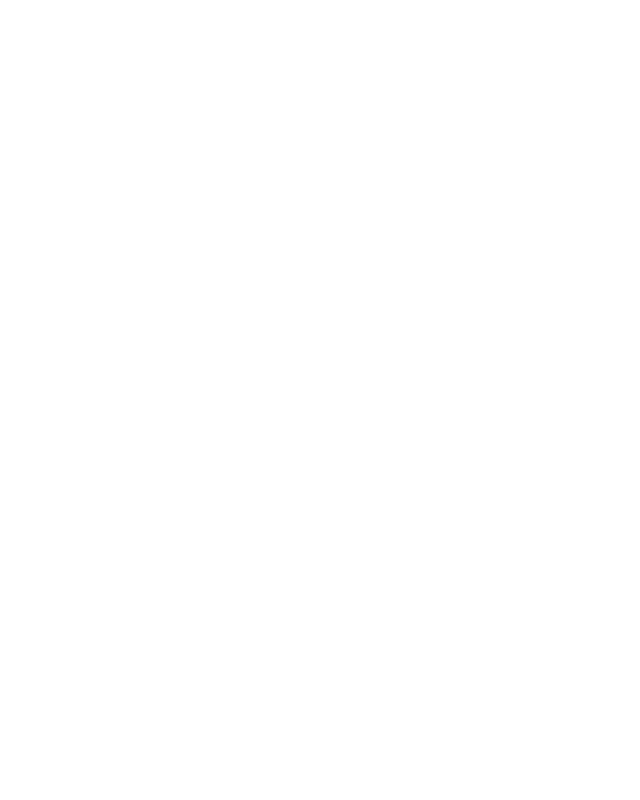
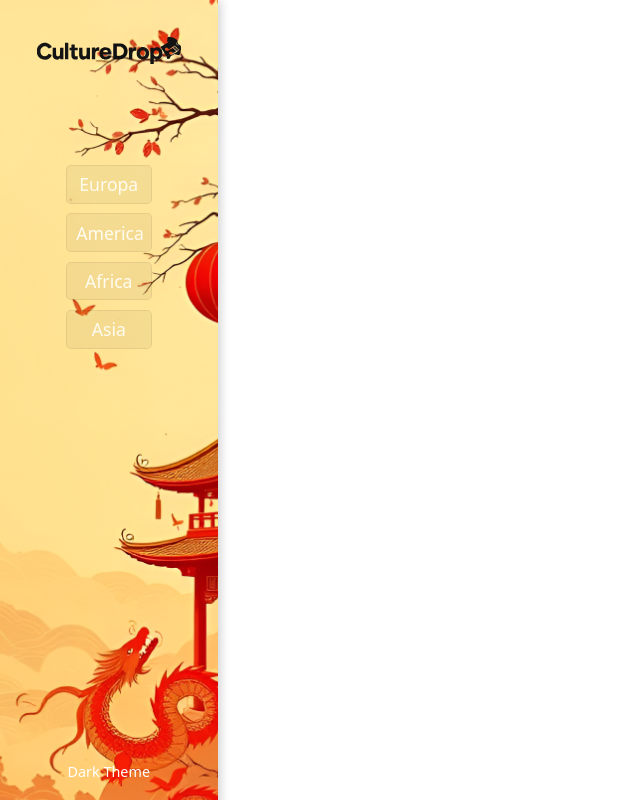
Before and after one commit to FelixMarian/Itec-2025, a React (Vite) app in the folder frontend-itec/: page /asia/china in a window 1280 px wide. Before the commit this address had no page. Shown: the whole page, without its empty margins (0-640 px from the left). Built offline with nearby package versions, Linux system fonts and the light colour scheme.

Commit message:
Fixed some bugs in navbar and made all the routes and pages

```diff
--- a/frontend-itec/src/App.tsx
+++ b/frontend-itec/src/App.tsx
@@ -1,18 +1,65 @@
-import './App.css'
+import './App.css';
 import { BrowserRouter as Router, Routes, Route } from 'react-router-dom';
 import Home from "./pages/Home";
 
+// Europa
+import Spania from "./pages/europaPages/Spania";
+import Romania from "./pages/europaPages/Romania";
+import Germania from "./pages/europaPages/Germania";
+import UK from "./pages/europaPages/UK";
+
+// America
+import USA from "./pages/americaPages/USA";
+import Mexic from "./pages/americaPages/Mexic";
+import Jamaica from "./pages/americaPages/Jamaica";
+import Brazilia from "./pages/americaPages/Brazilia";
+import Argentina from "./pages/americaPages/Argentina";
+
+// Africa
+import Ethiopia from "./pages/africaPages/Ethiopia";
+import Nigeria from "./pages/africaPages/Nigeria";
+import AfricaDeSud from "./pages/africaPages/AfricaDeSud";
+import Camerun from "./pages/africaPages/Camerun";
+
+// Asia
+import Koreea from "./pages/asiaPages/Koreea";
+import Japonia from "./pages/asiaPages/Japonia";
+import China from "./pages/asiaPages/China";
+import Rusia from "./pages/asiaPages/Rusia";
+
 function App() {
+    return (
+        <Router>
+            <Routes>
+                <Route path="/" element={<Home />} />
 
-  return (
-    <>
-      <Router>
-        <Routes>
-          <Route path="/" element={<Home />} />
-        </Routes>
-      </Router>
-    </>
-  )
+                {/* Europa */}
+                <Route path="/europa/spania" element={<Spania />} />
+                <Route path="/europa/romania" element={<Romania />} />
+                <Route path="/europa/germania" element={<Germania />} />
+                <Route path="/europa/uk" element={<UK />} />
+
+                {/* America */}
+                <Route path="/america/usa" element={<USA />} />
+                <Route path="/america/mexic" element={<Mexic />} />
+                <Route path="/america/jamaica" element={<Jamaica />} />
+                <Route path="/america/brazilia" element={<Brazilia />} />
+                <Route path="/america/argentina" element={<Argentina />} />
+
+                {/* Africa */}
+                <Route path="/africa/ethiopia" element={<Ethiopia />} />
+                <Route path="/africa/nigeria" element={<Nigeria />} />
+                <Route path="/africa/africadesud" element={<AfricaDeSud />} />
+                <Route path="/africa/camerun" element={<Camerun />} />
+
+                {/* Asia */}
+                <Route path="/asia/koreea" element={<Koreea />} />
+                <Route path="/asia/japonia" element={<Japonia />} />
+                <Route path="/asia/china" element={<China />} />
+                <Route path="/asia/rusia" element={<Rusia />} />
+            </Routes>
+        </Router>
+    );
 }
 
-export default App
+export default App;
--- a/frontend-itec/src/components/NavBar.tsx
+++ b/frontend-itec/src/components/NavBar.tsx
@@ -1,4 +1,5 @@
 import React, { useState } from "react";
+import { useNavigate } from "react-router-dom";
 import "../styles/NavBar.css";
 
 import logoWhite from '../assets/logos/logotext_w.svg';
@@ -8,86 +9,40 @@ interface NavBarProps {
     country: number;
 }
 
-//Imagini
+// Imagini light/dark pe țară
 const countryImages: { [key: number]: { light: string; dark: string } } = {
-    11: {
-        light: "/src/assets/navBarImg/Europa/Spania.png",
-        dark: "/src/assets/navBarImg/Europa/SpaniaDark.png"
-    },
-    12: {
-        light: "/src/assets/navBarImg/Europa/Romania.png",
-        dark: "/src/assets/navBarImg/Europa/RomaniaDark.png"
-    },
-    13: {
-        light: "/src/assets/navBarImg/Europa/Germania.png",
-        dark: "/src/assets/navBarImg/Europa/GermaniaDark.png"
-    },
-    14: {
-        light: "/src/assets/navBarImg/Europa/UK.png",
-        dark: "/src/assets/navBarImg/Europa/UKDark.png"
-    },
-    21: {
-        light: "/src/assets/navBarImg/America/USA.png",
-        dark: "/src/assets/navBarImg/America/USADark.png"
-    },
-    22: {
-        light: "/src/assets/navBarImg/America/Mexic.png",
-        dark: "/src/assets/navBarImg/America/MexicDark.png"
-    },
-    23: {
-        light: "/src/assets/navBarImg/America/Jamaica.png",
-        dark: "/src/assets/navBarImg/America/JamaicaDark.png"
-    },
-    24: {
-        light: "/src/assets/navBarImg/America/Brazilia.png",
-        dark: "/src/assets/navBarImg/America/BraziliaDark.png"
-    },
-    25: {
-        light: "/src/assets/navBarImg/America/Argentina.png",
-        dark: "/src/assets/navBarImg/America/ArgentinaDark.png"
-    },
-    31: {
-        light: "/src/assets/navBarImg/Africa/Ethiopia.png",
-        dark: "/src/assets/navBarImg/Africa/EthiopiaDark.png"
-    },
-    32: {
-        light: "/src/assets/navBarImg/Africa/Nigeria.png",
-        dark: "/src/assets/navBarImg/Africa/NigeriaDark.png"
-    },
-    33: {
-        light: "/src/assets/navBarImg/Africa/AfricaDeSud.png",
-        dark: "/src/assets/navBarImg/Africa/AfricaDeSudDark.png"
-    },
-    34: {
-        light: "/src/assets/navBarImg/Africa/Camerun.png",
-        dark: "/src/assets/navBarImg/Africa/CamerunDark.png"
-    },
-    41: {
-        light: "/src/assets/navBarImg/Asia/Koreea.png",
-        dark: "/src/assets/navBarImg/Asia/KoreeaDark.png"
-    },
-    42: {
-        light: "/src/assets/navBarImg/Asia/Japonia.png",
-        dark: "/src/assets/navBarImg/Asia/JaponiaDark.png"
-    },
-    43: {
-        light: "/src/assets/navBarImg/Asia/China.png",
-        dark: "/src/assets/navBarImg/Asia/ChinaDark.png"
-    },
-    44: {
-        light: "/src/assets/navBarImg/Asia/Russia.png",
-        dark: "/src/assets/navBarImg/Asia/RussiaDark.png"
-    }
+    11: { light: "/src/assets/navBarImg/Europa/Spania.png", dark: "/src/assets/navBarImg/Europa/SpaniaDark.png" },
+    12: { light: "/src/assets/navBarImg/Europa/Romania.png", dark: "/src/assets/navBarImg/Europa/RomaniaDark.png" },
+    13: { light: "/src/assets/navBarImg/Europa/Germania.png", dark: "/src/assets/navBarImg/Europa/GermaniaDark.png" },
+    14: { light: "/src/assets/navBarImg/Europa/UK.png", dark: "/src/assets/navBarImg/Europa/UKDark.png" },
+    21: { light: "/src/assets/navBarImg/America/USA.png", dark: "/src/assets/navBarImg/America/USADark.png" },
+    22: { light: "/src/assets/navBarImg/America/Mexic.png", dark: "/src/assets/navBarImg/America/MexicDark.png" },
+    23: { light: "/src/assets/navBarImg/America/Jamaica.png", dark: "/src/assets/navBarImg/America/JamaicaDark.png" },
+    24: { light: "/src/assets/navBarImg/America/Brazilia.png", dark: "/src/assets/navBarImg/America/BraziliaDark.png" },
+    25: { light: "/src/assets/navBarImg/America/Argentina.png", dark: "/src/assets/navBarImg/America/ArgentinaBlack.png" },
+    31: { light: "/src/assets/navBarImg/Africa/Ethiopia.png", dark: "/src/assets/navBarImg/Africa/EthiopiaDark.png" },
+    32: { light: "/src/assets/navBarImg/Africa/Nigeria.png", dark: "/src/assets/navBarImg/Africa/NigeriaDark.png" },
+    33: { light: "/src/assets/navBarImg/Africa/AfricaDeSud.png", dark: "/src/assets/navBarImg/Africa/AfricaDeSudDark.png" },
+    34: { light: "/src/assets/navBarImg/Africa/Camerun.png", dark: "/src/assets/navBarImg/Africa/CamerunDark.png" },
+    41: { light: "/src/assets/navBarImg/Asia/Korea.png", dark: "/src/assets/navBarImg/Asia/KoreaDark.png" },
+    42: { light: "/src/assets/navBarImg/Asia/Japan.png", dark: "/src/assets/navBarImg/Asia/JapanDark.png" },
+    43: { light: "/src/assets/navBarImg/Asia/China.png", dark: "/src/assets/navBarImg/Asia/ChinaDark.png" },
+    44: { light: "/src/assets/navBarImg/Asia/Russia.png", dark: "/src/assets/navBarImg/Asia/RussiaDark.png" }
 };
+
+
 
 interface DropdownProps {
     title: string;
     items: string[];
     isOpen: boolean;
     onToggle: () => void;
+    onNavigate: (region: string, country: string) => void;
 }
 
-const Dropdown: React.FC<DropdownProps> = ({ title, items, isOpen, onToggle }) => {
+const Dropdown: React.FC<DropdownProps> = ({ title, items, isOpen, onToggle, onNavigate }) => {
+    const region = title.toLowerCase();
+
     return (
         <div className="custom-dropdown">
             <button className="dropdown-toggle transparent-btn" onClick={onToggle}>
@@ -96,7 +51,12 @@ const Dropdown: React.FC<DropdownProps> = ({ title, items, isOpen, onToggle }) =
             {isOpen && (
                 <ul className="dropdown-menu">
                     {items.map((item, index) => (
-                        <li key={index}>{item}</li>
+                        <li
+                            key={index}
+                            onClick={() => onNavigate(region, normalizeString(item))}
+                        >
+                            {item}
+                        </li>
                     ))}
                 </ul>
             )}
@@ -104,7 +64,17 @@ const Dropdown: React.FC<DropdownProps> = ({ title, items, isOpen, onToggle }) =
     );
 };
 
+const normalizeString = (str: string) => {
+    return str
+        .normalize("NFD")
+        .replace(/[\u0300-\u036f]/g, "")
+        .toLowerCase()
+        .replace(/\s+/g, "");
+};
+
 const NavBar: React.FC<NavBarProps> = ({ country }) => {
+    const navigate = useNavigate();
+
     const [openDropdown, setOpenDropdown] = useState<string | null>(null);
     const [isDarkTheme, setIsDarkTheme] = useState(false);
 
@@ -117,6 +87,10 @@ const NavBar: React.FC<NavBarProps> = ({ country }) => {
         document.body.classList.toggle("dark-theme");
     };
 
+    const handleNavigate = (region: string, country: string) => {
+        navigate(`/${region}/${country}`);
+    };
+
     const imageSrc = countryImages[country]
         ? isDarkTheme
             ? countryImages[country].dark
@@ -124,7 +98,17 @@ const NavBar: React.FC<NavBarProps> = ({ country }) => {
         : "/images/default.png";
 
     const logo = isDarkTheme ? logoWhite : logoBlack;
-
+    React.useEffect(() => {
+        const body = document.body;
+        if (country === 13 || country === 42 || country === 44) { //japonia, germania sau rusia
+            body.classList.add("force-black-text");
+        } else if (country === 43) { //china
+            body.classList.add("force-white-text");
+        }
+        else {
+            body.classList.remove("force-black-text");
+        }
+    }, [country]);
     return (
         <div
             className="navbar"
@@ -142,27 +126,31 @@ const NavBar: React.FC<NavBarProps> = ({ country }) => {
                 <div className="dropdowns">
                     <Dropdown
                         title="Europa"
-                        items={["Spania", "România", "Germania", "UK"]}
+                        items={["Spania", "Romania", "Germania", "UK"]}
                         isOpen={openDropdown === "Europa"}
                         onToggle={() => handleToggle("Europa")}
+                        onNavigate={handleNavigate}
                     />
                     <Dropdown
                         title="America"
                         items={["USA", "Mexic", "Jamaica", "Brazilia", "Argentina"]}
                         isOpen={openDropdown === "America"}
                         onToggle={() => handleToggle("America")}
+                        onNavigate={handleNavigate}
                     />
                     <Dropdown
                         title="Africa"
                         items={["Ethiopia", "Nigeria", "Africa de Sud", "Camerun"]}
                         isOpen={openDropdown === "Africa"}
                         onToggle={() => handleToggle("Africa")}
+                        onNavigate={handleNavigate}
                     />
                     <Dropdown
                         title="Asia"
                         items={["Koreea", "Japonia", "China", "Rusia"]}
                         isOpen={openDropdown === "Asia"}
                         onToggle={() => handleToggle("Asia")}
+                        onNavigate={handleNavigate}
                     />
                 </div>
                 <div className="dark-theme-toggle">
--- /dev/null
+++ b/frontend-itec/src/pages/africaPages/AfricaDeSud.tsx
@@ -0,0 +1,11 @@
+import NavBar from "../../components/NavBar.tsx";
+
+const AfricaDeSud = () => {
+    return (
+        <>
+            <NavBar country={33}/>
+        </>
+    );
+}
+
+export default AfricaDeSud;
--- /dev/null
+++ b/frontend-itec/src/pages/africaPages/Camerun.tsx
@@ -0,0 +1,11 @@
+import NavBar from "../../components/NavBar.tsx";
+
+const Camerun = () => {
+    return (
+        <>
+            <NavBar country={34}/>
+        </>
+    );
+}
+
+export default Camerun;
--- /dev/null
+++ b/frontend-itec/src/pages/africaPages/Ethiopia.tsx
@@ -0,0 +1,11 @@
+import NavBar from "../../components/NavBar.tsx";
+
+const Ethiopia = () => {
+    return (
+        <>
+            <NavBar country={31}/>
+        </>
+    );
+}
+
+export default Ethiopia;
--- /dev/null
+++ b/frontend-itec/src/pages/africaPages/Nigeria.tsx
@@ -0,0 +1,11 @@
+import NavBar from "../../components/NavBar.tsx";
+
+const Nigeria = () => {
+    return (
+        <>
+            <NavBar country={32}/>
+        </>
+    );
+}
+
+export default Nigeria;
--- /dev/null
+++ b/frontend-itec/src/pages/asiaPages/China.tsx
@@ -0,0 +1,11 @@
+import NavBar from "../../components/NavBar.tsx";
+
+const China = () => {
+    return (
+        <>
+            <NavBar country={43}/>
+        </>
+    );
+}
+
+export default China;
--- /dev/null
+++ b/frontend-itec/src/pages/asiaPages/Japonia.tsx
@@ -0,0 +1,11 @@
+import NavBar from "../../components/NavBar.tsx";
+
+const Japonia = () => {
+    return (
+        <>
+            <NavBar country={42}/>
+        </>
+    );
+}
+
+export default Japonia;
--- /dev/null
+++ b/frontend-itec/src/pages/asiaPages/Koreea.tsx
@@ -0,0 +1,11 @@
+import NavBar from "../../components/NavBar.tsx";
+
+const Koreea = () => {
+    return (
+        <>
+            <NavBar country={41}/>
+        </>
+    );
+}
+
+export default Koreea;
--- /dev/null
+++ b/frontend-itec/src/pages/asiaPages/Rusia.tsx
@@ -0,0 +1,11 @@
+import NavBar from "../../components/NavBar.tsx";
+
+const Rusia = () => {
+    return (
+        <>
+            <NavBar country={44}/>
+        </>
+    );
+}
+
+export default Rusia;
--- a/frontend-itec/src/styles/NavBar.css
+++ b/frontend-itec/src/styles/NavBar.css
@@ -16,7 +16,7 @@
     box-shadow: 2px 0 10px rgba(0, 0, 0, 0.2);
 }
 
-/* Structura internă a conținutului navbarului */
+/* Structura interna a conținutului navbarului */
 .navbar-content {
     display: flex;
     flex-direction: column;
@@ -65,6 +65,11 @@
     border: 1px solid transparent;
 }
 
+.dropdown-toggle:hover{
+    width: 47%;
+
+}
+
 /* Meniul dropdown */
 .dropdown-menu {
     width: 6vw;
@@ -99,7 +104,7 @@
     margin-bottom: 1.5rem;
 }
 
-/* Butonul de switch temă */
+/* Butonul de switch tema */
 .dark-btn {
     padding: 0.4rem 0.8rem;
     font-size: 0.9rem;
@@ -140,3 +145,17 @@ body:not(.dark-theme) .dropdown-menu li:hover {
     background-color: rgba(0, 0, 0, 0.04);
     opacity: 1;
 }
+
+/*text negru pt germania si japonia*/
+body.force-black-text .dropdown-toggle,
+body.force-black-text .dropdown-menu,
+body.force-black-text .dropdown-menu li {
+    color: black !important;
+}
+
+/*text alb pt china*/
+body.force-white-text .dropdown-toggle,
+body.force-white-text .dropdown-menu,
+body.force-white-text .dropdown-menu li {
+    color: white !important;
+}
```
